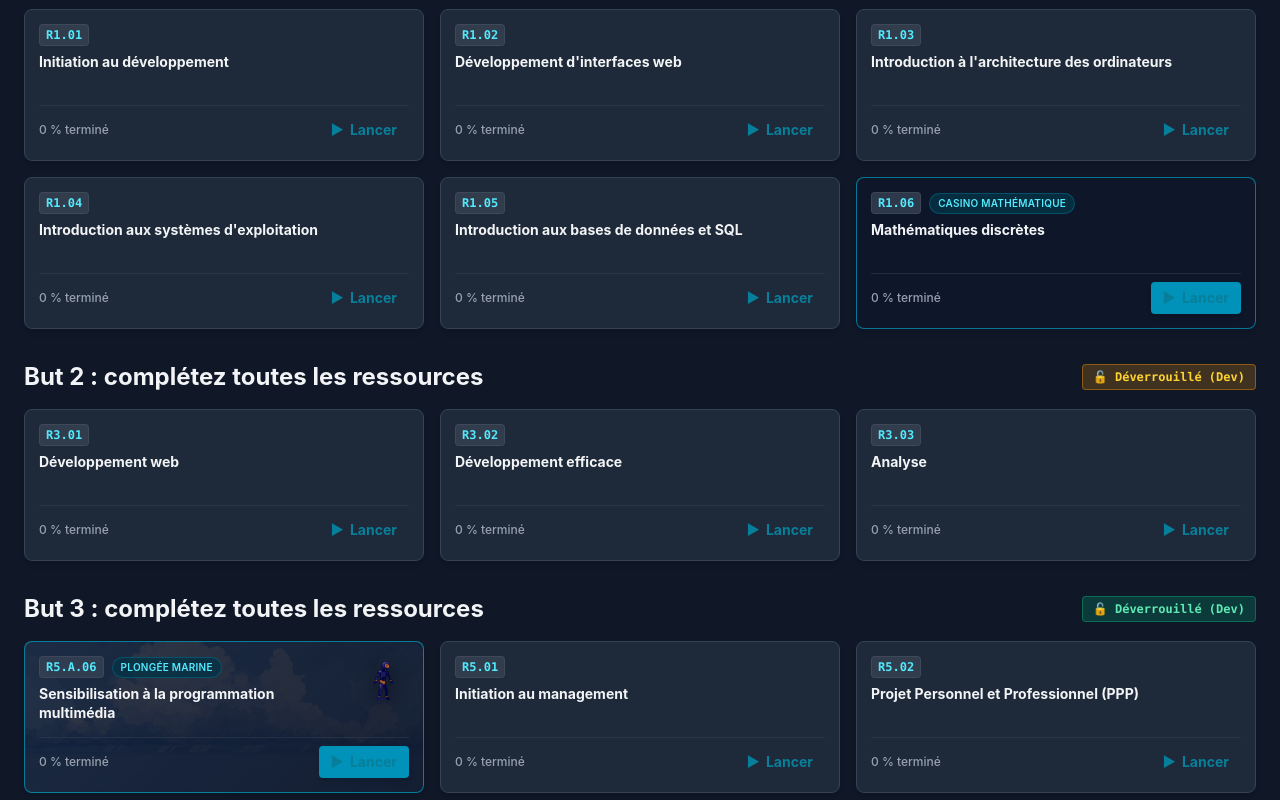
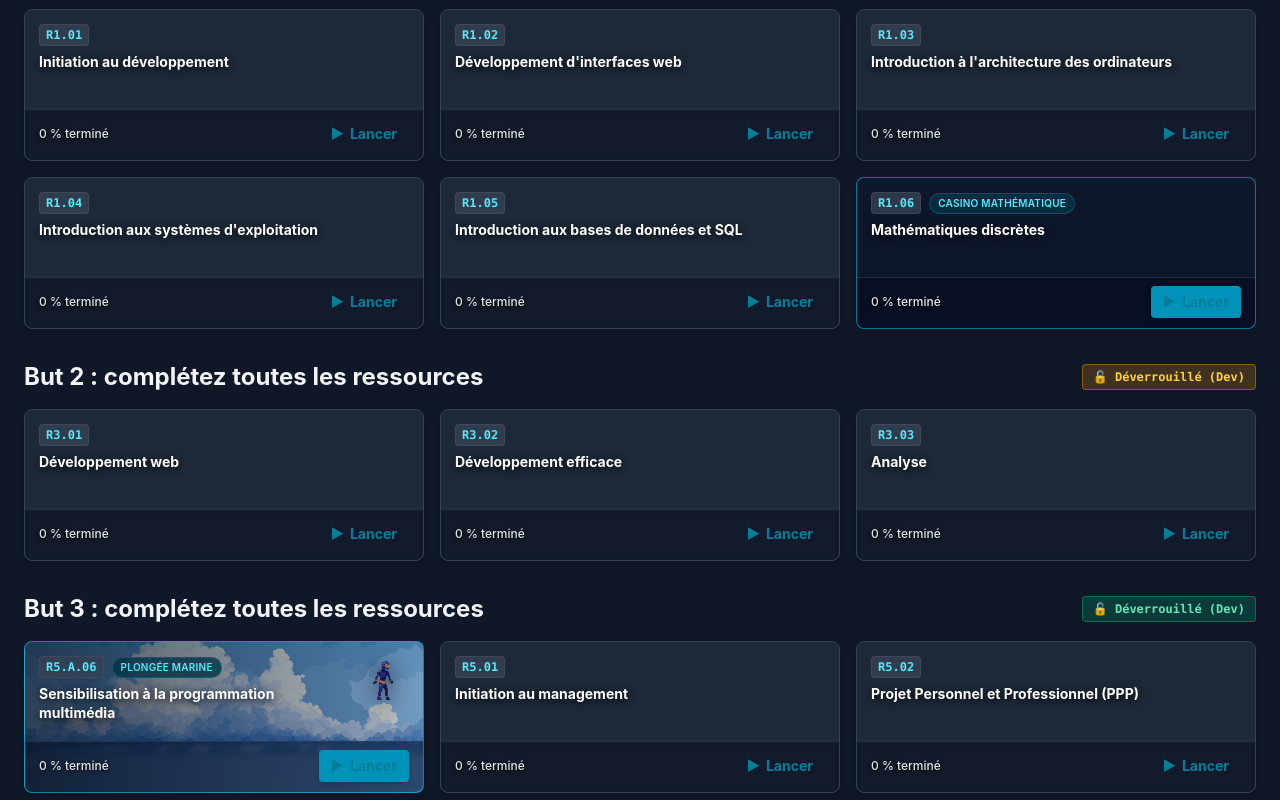
Before and after one commit to Mathys-V/sae-but3, a React (Vite) app in the folder client/: page /evil/jeux in a window 1280 px wide. Shown: the part 240-1040 px from the top of the page. Built offline with nearby package versions, Linux system fonts and the light colour scheme.

Commit message:
style(evil-games): eclaircissement du fond de la carte de plongee et renforcement du contraste

```diff
--- a/client/src/pages/EvilGames.jsx
+++ b/client/src/pages/EvilGames.jsx
@@ -19,7 +19,7 @@ function CourseCard({ cours }) {
       style={
         cours.bgImage
           ? {
-              backgroundImage: `linear-gradient(135deg, rgba(15, 23, 42, 0.84) 0%, rgba(15, 23, 42, 0.94) 100%), url(${cours.bgImage})`,
+              backgroundImage: `linear-gradient(to right, rgba(8, 18, 35, 0.72) 0%, rgba(12, 28, 52, 0.45) 55%, rgba(12, 28, 52, 0.2) 100%), url(${cours.bgImage})`,
               backgroundSize: "cover",
               backgroundPosition: "center",
             }
@@ -49,14 +49,14 @@ function CourseCard({ cours }) {
             </span>
           )}
         </div>
-        <div className="font-bold text-sm text-gray-100 line-clamp-2 leading-snug group-hover:text-cyan-200 transition-colors">
+        <div className="font-bold text-sm text-white drop-shadow-[0_2px_4px_rgba(0,0,0,0.95)] line-clamp-2 leading-snug group-hover:text-cyan-200 transition-colors">
           {cours.nom}
         </div>
       </div>
 
       {/* Bas de carte : Progression & Bouton d'accès */}
-      <div className="flex justify-between items-center mt-3 pt-2 border-t border-gray-700/50 relative z-10">
-        <span className="text-xs text-gray-400 font-medium">0 % terminé</span>
+      <div className="flex justify-between items-center mt-3 pt-2 border-t border-gray-700/60 bg-slate-950/40 -mx-3.5 -mb-3.5 px-3.5 pb-2.5 rounded-b-lg relative z-10 backdrop-blur-[2px]">
+        <span className="text-xs text-gray-200 font-medium drop-shadow-[0_1px_2px_rgba(0,0,0,0.9)]">0 % terminé</span>
         <Link
           to={cours.path ? cours.path : `/evil/jeux/${cours.id}`}
           className={`font-bold text-xs sm:text-sm flex items-center gap-1.5 px-3 py-1.5 rounded transition-all duration-200 ${
```
